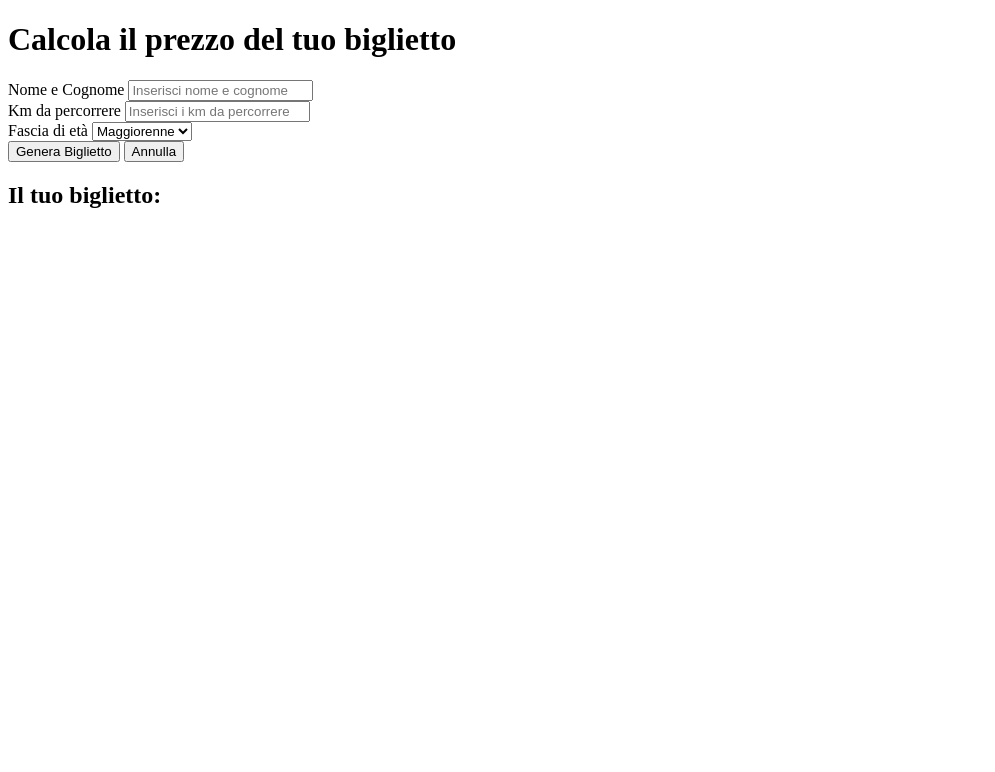
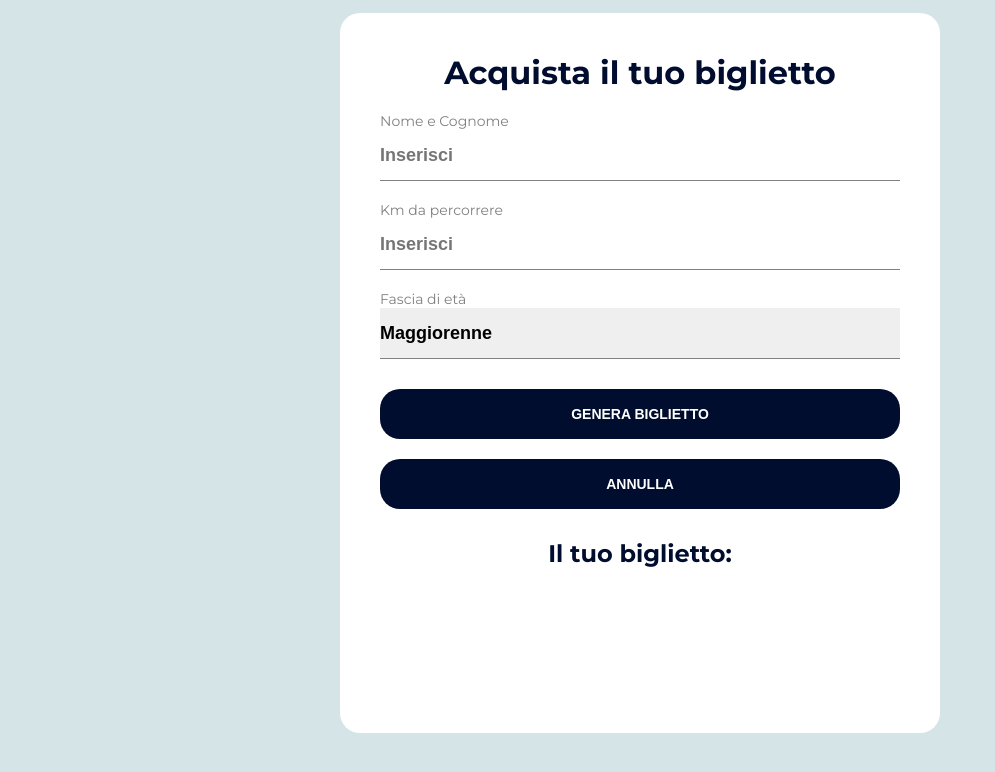
Before and after one commit to MartinFrancesco/js-biglietto-treno-form, a plain HTML site: page index.html in a window 1280 px wide. Shown: the whole page, without its empty margins (0-995 px from the left). Drawn offline with Linux system fonts and the light colour scheme.

Commit message:
Train Ticket Generator

```diff
--- a/css/style.css
+++ b/css/style.css
@@ -1,7 +1,100 @@
 /* GENERAL STYLE */
+* {
+  margin: 0;
+  padding: 0;
+  box-sizing: border-box;
+}
+
+body {
+  font-family: 'Montserrat', sans-serif;
+  color: grey;
+  background: #D5E5E7;
+}
 /* Utilities */
+.m30 {
+  margin: 30px;
+}
+
+.mb20 {
+  margin-bottom: 20px;
+}
+
+.uppercase {
+  text-transform: uppercase;
+}
+
+/* Typhography */
+h1, h2 {
+  text-align: center;
+  color: #010D2E;
+}
 
 /* Layout */
+.container {
+  display: flex;
+  flex-direction: column;
+  align-items: center;
+  width: 600px;
+  border-radius: 20px;
+  margin: 13px auto;
+  padding: 40px;
+  background: #fff;
+}
+
+section {
+  width: 100%;
+}
+
+label {
+  display: block;
+  font-size: 14px;
+  color: grey;
+}
+
+input {
+  font-size: 18px;
+  font-weight: 700;
+  width: 100%;
+  line-height: 50px;
+  border-style: none;
+  border-bottom: 1px solid grey;
+}
+
+select {
+  font-size: 18px;
+  font-weight: 700;
+  width: 100%;
+  line-height: 50px;
+  padding: 0;
+  cursor: pointer;
+  appearance: none;
+  box-shadow: none;
+  border-style: none;
+  border-bottom: 1px solid grey;
+}
+
+.actions {
+  display: flex;
+  flex-direction: column;
+  align-content: center;
+}
+
+button {
+  font-size: 14px;
+  font-weight: 700;
+  line-height: 50px;
+  margin: 10px 0;
+  border: none;
+  border-radius: 20px;
+  color: #fff;
+  background: #010D2E;
+  transition: 1.5s;
+}
+
+button:hover {
+  font-size: 13px;
+  background: #FF1907;
+}
 
 /* BIGLIETTO GENERATO */
 .hidden {
@@ -10,4 +103,17 @@
 
 .visible {
   visibility: visible;
+  color: #010D2E;
 }
+
+.offerta {
+  text-align: center;
+}
+
+.offerta table {
+  margin: auto;
+}
+
+.offerta table tbody tr th {
+  padding: 8px 30px;
+}
--- a/index.html
+++ b/index.html
@@ -3,6 +3,8 @@
   <head>
     <meta charset="utf-8">
     <title>js-biglietto-treno-form</title>
+    <!-- Google font -->
+    <link href="https://fonts.googleapis.com/css2?family=Montserrat:wght@400;700&display=swap" rel="stylesheet">
     <!-- Style css -->
     <link rel="stylesheet" href="./css/style.css">
   </head>
@@ -10,39 +12,39 @@
 
   <div class="container">
     <!-- DATI UTENTE -->
-    <h1>Calcola il prezzo del tuo biglietto</h1>
+    <h1 class="mb20">Acquista il tuo biglietto</h1>
     <section>
       <div class="row">
-        <div class="col">
+        <div class="col mb20">
           <label for="nome">Nome e Cognome</label>
-          <input type="text" id="nome" name="nome" value="" placeholder="Inserisci nome e cognome">
+          <input type="text" id="nome" name="nome" value="" placeholder="Inserisci">
         </div>
 
-        <div class="col">
+        <div class="col mb20">
           <label for="km">Km da percorrere</label>
-          <input type="text" id="km" name="km" value="" placeholder="Inserisci i km da percorrere">
+          <input type="text" id="km" name="km" value="" placeholder="Inserisci">
         </div>
 
-        <div class="col">
-          <label for="facia-età">Fascia di età</label>
+        <div class="col mb20">
+          <label for="fascia-età">Fascia di età</label>
           <select id="fascia-età" name="fascia-età">
-            <option value="maggiorenne">Maggiorenne</option>
-            <option value="minorenne">Minorenne</option>
-            <option value="over65">Over 65</option>
+            <option value="standard">Maggiorenne</option>
+            <option value="minorenne">Under 18 (20% di sconto)</option>
+            <option value="over65">Over 65 (40% di sconto)</option>
           </select>
         </div>
 
-        <div class="actions">
-          <button type="button" id="bottoneGenera" class="btn">Genera Biglietto</button>
-          <button type="button" id="bottoneAnnulla" class="btn">Annulla</button>
+        <div class="actions mb20">
+          <button type="button" id="bottoneGenera" class="btn uppercase">Genera Biglietto</button>
+          <button type="button" id="bottoneAnnulla" class="btn uppercase">Annulla</button>
         </div>
       </div>
     </section>
 
       <!-- BIGLIETTO GENERATO -->
-    <h2>Il tuo biglietto:</h2>
+    <h2 class="mb20">Il tuo biglietto:</h2>
     <section id="biglietto" class="hidden">
-      <h3>Dettagli passeggero</h3>
+      <h3 class="uppercase">Dettagli passeggero</h3>
         <div class="contenuti">
           <div class="nome">
             <h3>Nome Passeggero:<span id="nome-passeggero"></span></h3>
--- a/js/main.js
+++ b/js/main.js
@@ -5,21 +5,17 @@ var biglietto = document.getElementById('biglietto');
 var bottoneGenera = document.getElementById('bottoneGenera');
 var bottoneAnnulla = document.getElementById('bottoneAnnulla');
 
-var nome = document.getElementById('nome').value;
-var km = document.getElementById('km').value;
-var età = document.getElementById('fascia-età').value;
-
 // EVENTI
 //Calcolo e generazione biglietto
 bottoneGenera.addEventListener('click', function() {
 
    //Dati utente
    var nome = document.getElementById('nome').value;
-   console.log(nome);
+   console.log("Nome passeggero: " + nome);
    var km = document.getElementById('km').value;
-   console.log(km);
+   console.log("Destinazione a: " + km);
    var età = document.getElementById('fascia-età').value;
-   console.log(età);
+   console.log("Fascia di età: " + età);
 
    //Calcolo
    //Prezzo biglietto in base ai km (0.21€ al km)
@@ -36,13 +32,13 @@ bottoneGenera.addEventListener('click', function() {
    // Prezzo calcolato
    var costo = 0;
    if (età == "minorenne") {
-     costo = scontoMinorenni;
-     console.log(scontoMinorenni);
+     costo = scontoMinorenni.toFixed(2);
+     console.log("Prezzo scontato: " + scontoMinorenni + "€");
    } else if (età === "over65") {
-     costo = scontoOver65;
-     console.log(scontoOver65);
+     costo = scontoOver65.toFixed(2);
+     console.log("Prezzo scontato: " + scontoOver65 + "€");
    } else {
-     costo = prezzo;
+     costo = prezzo.toFixed(2);
      console.log(prezzo);
    }
 
@@ -50,7 +46,7 @@ bottoneGenera.addEventListener('click', function() {
    var biglietto = document.getElementById('biglietto');
    biglietto.className = "visible";
 
-   //  Nome passeggero
+   // Nome passeggero
    document.getElementById('nome-passeggero').innerHTML = " " + nome;
    // Numero carrozza
    var carrozza = Math.floor(Math.random() * 10) + 1;
@@ -61,5 +57,15 @@ bottoneGenera.addEventListener('click', function() {
    // Fascia eta selezionata dall'utente
    document.getElementById('offerta-applicata').innerHTML = " " + età;
    // Prezzo finale
-   document.getElementById('costo').innerHTML = " " + costo;
+   document.getElementById('costo').innerHTML = " " + costo + "€";
  })
+
+ //Annula prenotazione
+ bottoneAnnulla.addEventListener('click', function() {
+
+   biglietto.className = "hidden";
+
+   document.getElementById('nome').value = "";
+   document.getElementById('km').value = "";
+   document.getElementById('fascia-età').value = "";
+ })
```
